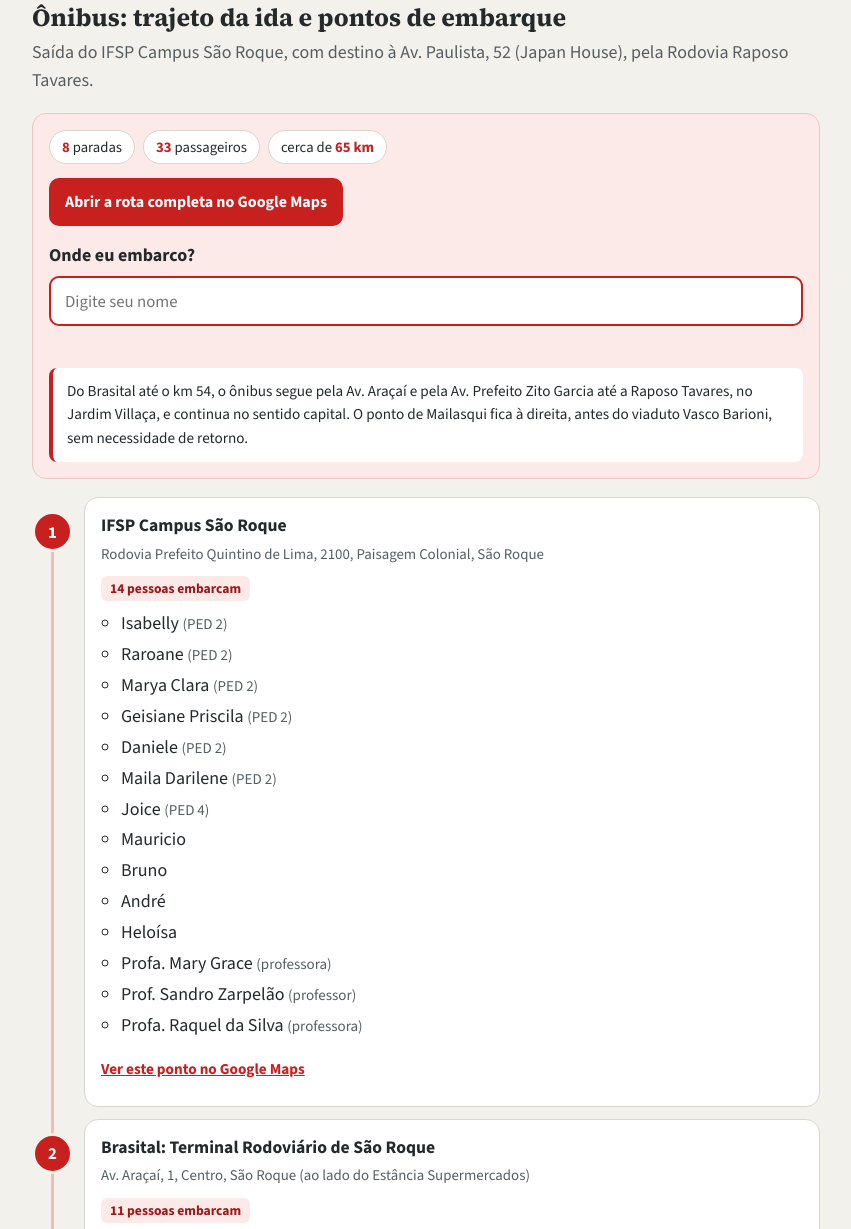
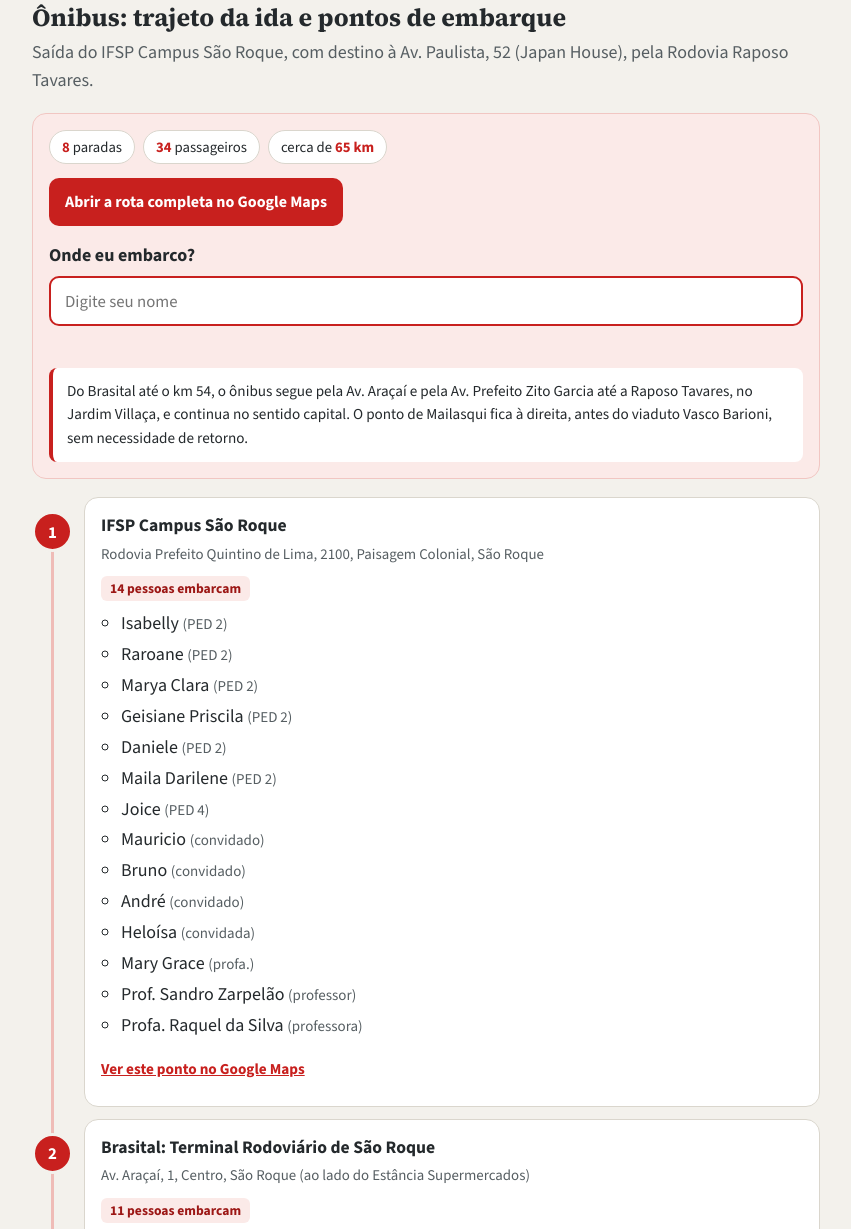
Before and after one commit to maryandrioli/paulistacultural, a plain HTML site: page index.html in a window 1280 px wide. Shown: the part 480-1709 px from the top of the page, without its empty margins (214-1065 px from the left). Drawn offline with nearby package versions, Linux system fonts and the light colour scheme.

Commit message:
Inclui Amanda Beatriz no km 36 e identifica convidados no IFSP

```diff
--- a/index.html
+++ b/index.html
@@ -171,7 +171,7 @@
     <div class="bus-box">
       <div class="summary">
         <span class="pill"><b id="nStops">8</b> paradas</span>
-        <span class="pill"><b id="nPass">33</b> passageiros</span>
+        <span class="pill"><b id="nPass">34</b> passageiros</span>
         <span class="pill">cerca de <b>65 km</b></span>
       </div>
       <a class="btn" href="https://www.google.com/maps/dir/-23.554757,-47.150227/-23.531893,-47.132761/-23.55373,-47.08987/-23.57964,-47.06081/-23.605636,-47.024287/-23.612581,-46.956899/-23.592098,-46.832799/Av.+Paulista,+52+-+Bela+Vista,+S%C3%A3o+Paulo+-+SP,+01310-900/">Abrir a rota completa no Google Maps</a>
@@ -441,7 +441,7 @@ show(location.hash.slice(1));
 /* Paradas do ônibus */
 const stops = [
   {where:"IFSP Campus São Roque", addr:"Rodovia Prefeito Quintino de Lima, 2100, Paisagem Colonial, São Roque", q:"-23.554757,-47.150227",
-   people:[["Isabelly","PED 2"],["Raroane","PED 2"],["Marya Clara","PED 2"],["Geisiane Priscila","PED 2"],["Daniele","PED 2"],["Maila Darilene","PED 2"],["Joice","PED 4"],["Mauricio",""],["Bruno",""],["André",""],["Heloísa",""],["Profa. Mary Grace","professora"],["Prof. Sandro Zarpelão","professor"],["Profa. Raquel da Silva","professora"]]},
+   people:[["Isabelly","PED 2"],["Raroane","PED 2"],["Marya Clara","PED 2"],["Geisiane Priscila","PED 2"],["Daniele","PED 2"],["Maila Darilene","PED 2"],["Joice","PED 4"],["Mauricio","convidado"],["Bruno","convidado"],["André","convidado"],["Heloísa","convidada"],["Mary Grace","profa."],["Prof. Sandro Zarpelão","professor"],["Profa. Raquel da Silva","professora"]]},
   {where:"Brasital: Terminal Rodoviário de São Roque", addr:"Av. Araçaí, 1, Centro, São Roque (ao lado do Estância Supermercados)", q:"-23.531893,-47.132761",
    people:[["Jennifer Larissa","PED 2"],["Savio Augusto","acompanhante"],["Heloísa Santos","PED 2"],["Emmerson José","PED 2"],["Tamara","acompanhante"],["Rubia","PED 2"],["Guilherme","BAD 6"],["Yasmim Clara","PED 2"],["Rebeca","PED 2"],["Lucas Vinicius","PED 2"],["Laura Stephanie","PED 2"]]},
   {where:"Mailasqui: km 54 da Raposo Tavares", addr:"Ponto anterior ao viaduto Vasco Barioni, sentido capital", q:"-23.55373,-47.08987",
@@ -451,7 +451,7 @@ const stops = [
   {where:"Vargem Grande Paulista: km 44,5 da Raposo Tavares", addr:"Passarela de Vargem Grande Paulista, sentido capital", q:"-23.605636,-47.024287", approx:true,
    people:[["Gabriela Cristina","PED 4"]]},
   {where:"Cotia: km 36 da Raposo Tavares", addr:"Ponto de ônibus após o radar, sentido capital", q:"-23.612581,-46.956899", approx:true,
-   people:[["Raquel Pereira","PED 4"],["Mariana",""]]},
+   people:[["Raquel Pereira","PED 4"],["Mariana",""],["Amanda Beatriz","PED 2"]]},
   {where:"Shopping Granja Vianna", addr:"Rodovia Raposo Tavares, km 23,5, Cotia", q:"-23.592098,-46.832799",
    people:[["Profa. Tatiane",""]]},
   {where:"Destino: Av. Paulista, 52 (Japan House)", addr:"Bela Vista, São Paulo", q:"Av. Paulista, 52 - Bela Vista, São Paulo - SP", dest:true, people:[]},
```
